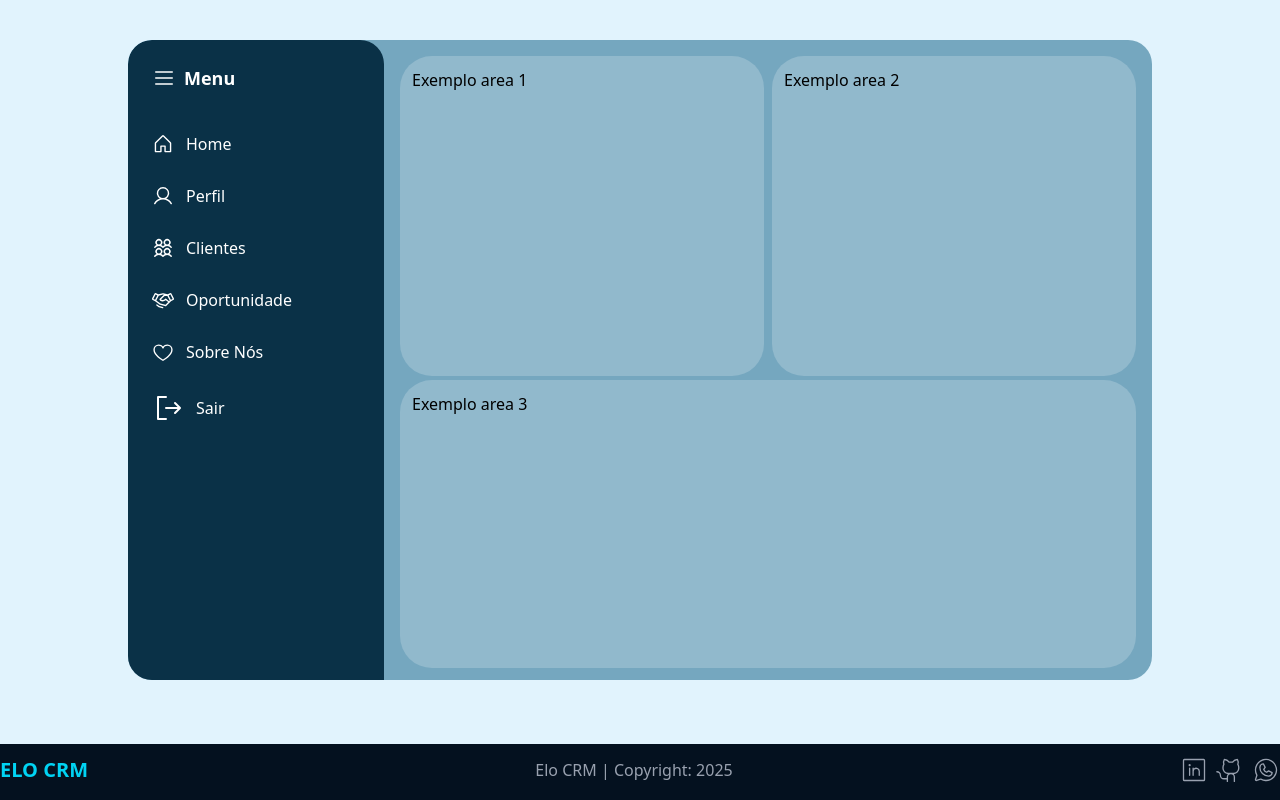
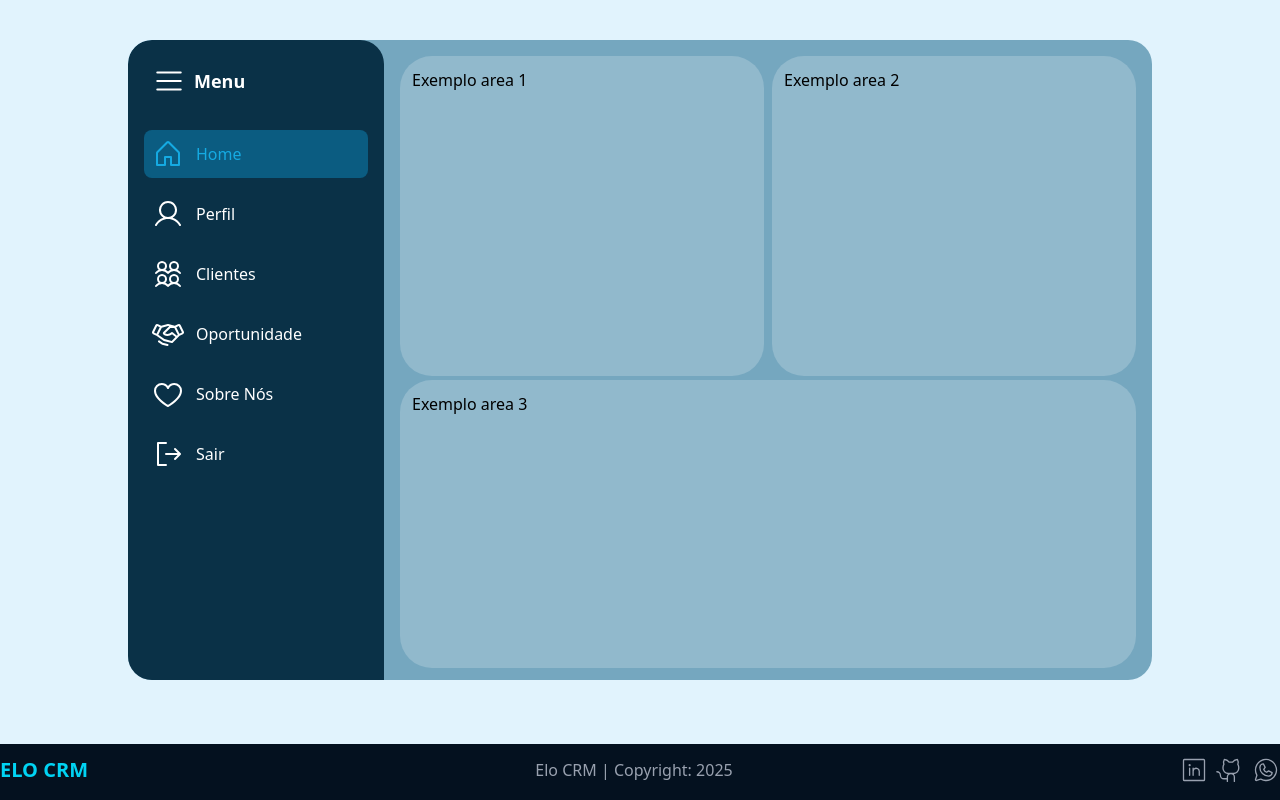
Before and after one commit to MavenTech83/ELO-CRM_FrontEnd, a React (Vite) app: page /home in a window 1280 px wide. Built offline with nearby package versions, Linux system fonts and the light colour scheme.

Commit message:
sidebar com pagina ativa e aumento dos icones

```diff
--- a/src/components/sidebar/SideBar.tsx
+++ b/src/components/sidebar/SideBar.tsx
@@ -1,58 +1,64 @@
-import { HandshakeIcon, HeartIcon,HouseIcon, ListIcon, SignOutIcon, UserIcon, UsersFourIcon } from "@phosphor-icons/react";
+import { HandshakeIcon, HeartIcon, HouseIcon, ListIcon, SignOutIcon, UserIcon, UsersFourIcon } from "@phosphor-icons/react";
 import { useState } from "react";
-import { Link } from "react-router-dom";
+import { NavLink } from "react-router-dom";
 
 export default function Sidebar() {
   const [isOpen, setIsOpen] = useState(true);
 
   return (
-    <>
-      <div className={`h-screen  rounded-3xl bg-(--color-picton-blue-950) text-white flex flex-col p-4 transition-all duration-300
+    <div className={`h-screen rounded-3xl bg-(--color-picton-blue-950) text-white flex flex-col p-4 transition-all duration-300
       ${isOpen ? "w-64" : "w-20"}`}>
 
       {/* Botão de expandir/recolher */}
       <button
         onClick={() => setIsOpen(!isOpen)}
-        className="mb-6 flex items-center gap-2 hover:bg-(--color-picton-blue-800) p-2 rounded-lg"
+        className="mb-6 flex items-center gap-2 hover:bg-(--color-picton-blue-800) active:bg-(--color-picton-blue-800) p-2 rounded-lg"
       >
-       <ListIcon size={24} />
+        <ListIcon size={34} />
         {isOpen && <span className="text-lg font-semibold">Menu</span>}
       </button>
 
       {/* Navegação */}
       <nav className="flex flex-col gap-3">
 
-        <Link to='/home'>
-          <SidebarItem icon={<HouseIcon size={22} />} label="Home" isOpen={isOpen} />
-        </Link>
+        <NavLink to="/home">
+          {({ isActive }) => (
+            <SidebarItem icon={<HouseIcon size={32} />} label="Home" isOpen={isOpen} active={isActive} />
+          )}
+        </NavLink>
 
-        <Link to='/perfil'>
-          <SidebarItem icon={<UserIcon size={22} />} label="Perfil" isOpen={isOpen} />
-        </Link>
+        <NavLink to="/perfil">
+          {({ isActive }) => (
+            <SidebarItem icon={<UserIcon size={32} />} label="Perfil" isOpen={isOpen} active={isActive} />
+          )}
+        </NavLink>
 
-        <Link to='/clientes'>
-          <SidebarItem icon={<UsersFourIcon size={22} />} label="Clientes" isOpen={isOpen} />
-        </Link>
+        <NavLink to="/clientes">
+          {({ isActive }) => (
+            <SidebarItem icon={<UsersFourIcon size={32} />} label="Clientes" isOpen={isOpen} active={isActive} />
+          )}
+        </NavLink>
 
-        <Link to='/oportunidades'>
-           <SidebarItem icon={<HandshakeIcon size={22} />} label="Oportunidade" isOpen={isOpen} />
-        </Link>
+        <NavLink to="/oportunidades">
+          {({ isActive }) => (
+            <SidebarItem icon={<HandshakeIcon size={32} />} label="Oportunidade" isOpen={isOpen} active={isActive} />
+          )}
+        </NavLink>
 
-        <Link to='/sobrenos'>
-           <SidebarItem icon={<HeartIcon size={22} />} label="Sobre Nós" isOpen={isOpen} />
-        </Link>
+        <NavLink to="/sobrenos">
+          {({ isActive }) => (
+            <SidebarItem icon={<HeartIcon size={32} />} label="Sobre Nós" isOpen={isOpen} active={isActive} />
+          )}
+        </NavLink>
 
-        <Link to='/'>
-           <SidebarItem icon={<SignOutIcon size={32} />} label="Sair" isOpen={isOpen} />
-        </Link>
-
+        <NavLink to="/">
+          {({ isActive }) => (
+            <SidebarItem icon={<SignOutIcon size={32} />} label="Sair" isOpen={isOpen} active={isActive} />
+          )}
+        </NavLink>
 
       </nav>
-
     </div>
-
-    </>
-
   );
 }
 
@@ -60,14 +66,22 @@ type PropsItem = {
   icon: React.ReactNode;
   label: string;
   isOpen: boolean;
+  active: boolean;
 };
 
-function SidebarItem({ icon, label, isOpen }: PropsItem) {
+function SidebarItem({ icon, label, isOpen, active }: PropsItem) {
   return (
     <div
-      className="flex items-center gap-3 p-2 rounded-lg cursor-pointer hover:bg-(--color-picton-blue-800) transition-colors"
+      className={`
+        flex items-center gap-3 p-2 rounded-lg cursor-pointer transition-colors
+        ${active ? "bg-(--color-picton-blue-800) text-(--color-picton-blue-500)" : "hover:bg-(--color-picton-blue-800)"}
+      `}
     >
-      {icon}
+      {/* Ícone com cor diferente se ativo */}
+      <div className={active ? "text-(--color-picton-blue-500)" : ""}>
+        {icon}
+      </div>
+
       {isOpen && <span className="text-base">{label}</span>}
     </div>
   );
```
